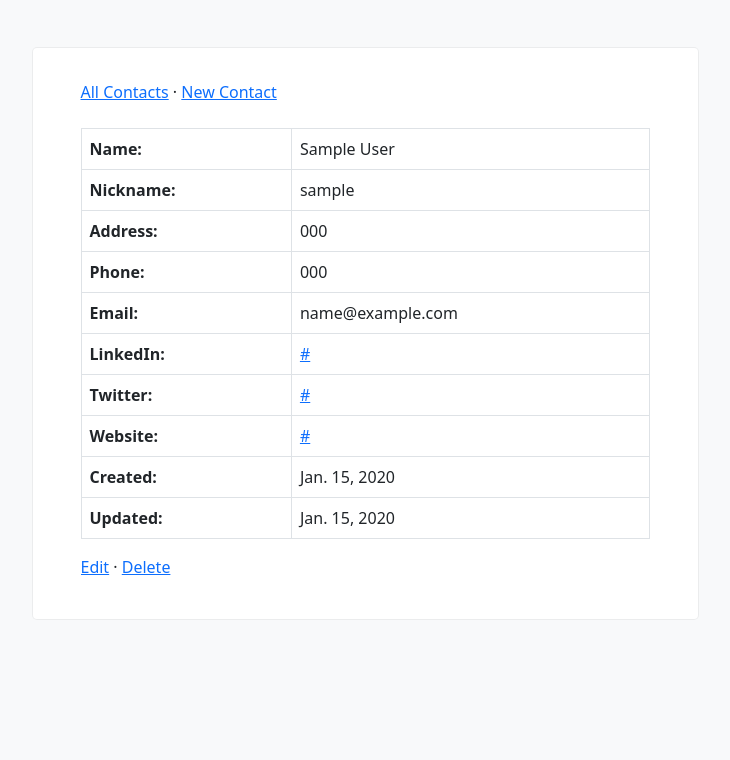
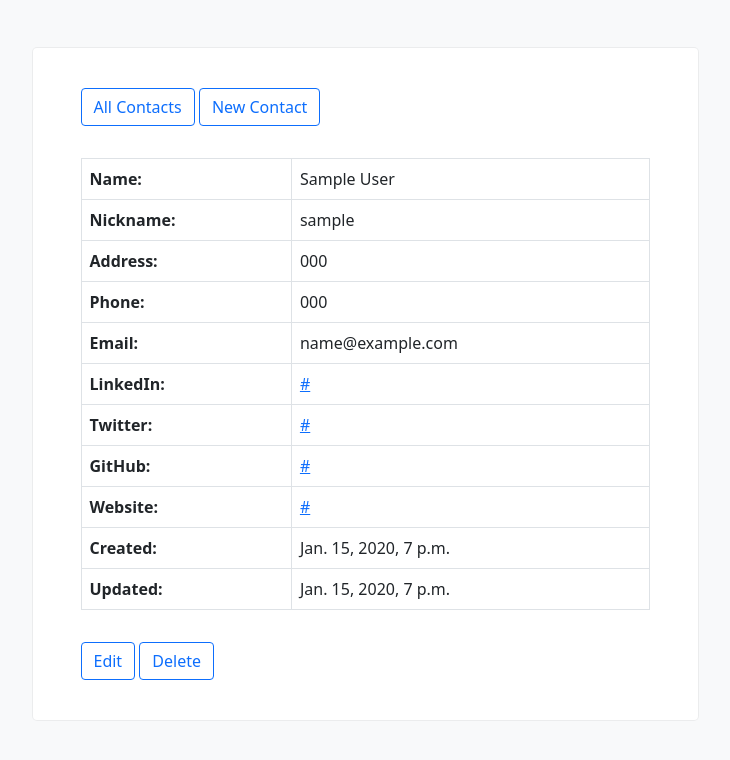
Before and after one commit to 4ka0/simple_contacts, a Django app: page /1/ in a window 1280 px wide. Shown: the top 760 px of the page, without its empty margins (275-1005 px from the left). Run offline with Django 3.2, Linux system fonts and the light colour scheme; tables that the repository leaves empty hold one stand-in row (values such as "Sample post").

Commit message:
MIsc. updates

```diff
--- a/contacts/forms.py
+++ b/contacts/forms.py
@@ -15,5 +15,6 @@ class ContactForm(forms.ModelForm):
             'email_address',
             'linkedin_url',
             'twitter_url',
+            'github_url',
             'personal_website'
         )
--- a/contacts/models.py
+++ b/contacts/models.py
@@ -7,14 +7,15 @@ class Contact(models.Model):
     first_name = models.CharField(max_length=50)
     last_name = models.CharField(max_length=50)
     nickname = models.CharField(max_length=50, blank=True)
-    postal_address = models.CharField(max_length=100, blank=True)
+    postal_address = models.CharField(max_length=200, blank=True)
     phone_number = models.CharField(max_length=50, blank=True)
-    email_address = models.EmailField(max_length=250, blank=True)
-    linkedin_url = models.URLField(max_length=200, blank=True)
-    twitter_url = models.URLField(max_length=200, blank=True)
-    personal_website = models.URLField(max_length=200, blank=True)
-    created_on = models.DateField(auto_now_add=True)
-    last_modified_on = models.DateField(timezone.now())
+    email_address = models.EmailField(max_length=200, blank=True)
+    linkedin_url = models.URLField(blank=True)
+    twitter_url = models.URLField(blank=True)
+    github_url = models.URLField(blank=True)
+    personal_website = models.URLField(blank=True)
+    created_on = models.DateTimeField(auto_now_add=True, null=True)
+    last_modified_on = models.DateTimeField(timezone.now(), null=True)
 
     class Meta:
         verbose_name_plural = 'contacts'
--- a/static/css/base.css
+++ b/static/css/base.css
@@ -9,3 +9,11 @@ html {
 .outline {
     box-shadow: rgba(0, 0, 0, 0.05) 0px 0px 0px 1px;
 }
+
+.text-gray {
+    color:#BBBBBB;
+}
+
+.navbar-color {
+    background-color: #FFFFFF;
+}
--- a/templates/base.html
+++ b/templates/base.html
@@ -15,11 +15,11 @@
             <div class="row justify-content-center">
                 <div class="col-7 px-5 py-4 mt-5 rounded bg-white outline">
 
-                    <nav class="navbar">
-                        <form class="form-inline">
-                            <a href="{% url 'contact_list' %}">All Contacts</a> &middot;
-                            <a href="{% url 'contact_new' %}">New Contact</a>
-                        </form>
+                    <nav class="navbar navbar-light navbar-color my-2">
+                        <div class="float-right">
+                            <a class="btn btn-outline-primary" role="button" href="{% url 'contact_list' %}">All Contacts</a>
+                            <a class="btn btn-outline-primary" role="button" href="{% url 'contact_new' %}">New Contact</a>
+                        </div>
                     </nav>
 
                     {% block content %}
--- a/templates/contact_detail.html
+++ b/templates/contact_detail.html
@@ -4,54 +4,144 @@
 
     <div class="table-responsive py-3">
         <table class="table table-bordered">
+          <tbody>
 
-          <tbody>
             <tr>
               <th scope="row">Name:</th>
               <td>{{ contact.first_name }} {{ contact.last_name }}</td>
             </tr>
+
             <tr>
               <th scope="row">Nickname:</th>
-              <td>{{ contact.nickname }}</td>
+              <td>
+                {% if contact.nickname %}
+                  {{ contact.nickname }}
+                {% else %}
+                  <div class="text-gray">
+                    None
+                  </div>
+                {% endif %}
+              </td>
             </tr>
+
             <tr>
               <th scope="row">Address:</th>
-              <td>{{ contact.postal_address }}</td>
+                <td>
+                  {% if contact.postal_address %}
+                    {{ contact.postal_address }}
+                  {% else %}
+                    <div class="text-gray">
+                      None
+                    </div>
+                  {% endif %}
+                </td>
             </tr>
+
             <tr>
               <th scope="row">Phone:</th>
-              <td>{{ contact.phone_number }}</td>
+              <td>
+                {% if contact.phone_number %}
+                  {{ contact.phone_number }}
+                {% else %}
+                  <div class="text-gray">
+                    None
+                  </div>
+                {% endif %}
+              </td>
             </tr>
+
             <tr>
               <th scope="row">Email:</th>
-              <td>{{ contact.email_address}}</td>
+              <td>
+                {% if contact.email_address %}
+                  {{ contact.email_address }}
+                {% else %}
+                  <div class="text-gray">
+                    None
+                  </div>
+                {% endif %}
+              </td>
             </tr>
+
             <tr>
               <th scope="row">LinkedIn:</th>
-              <td><a href="{{ contact.linkedin_url }}" target="_blank">{{ contact.linkedin_url }}</a></td>
+              <td>
+                {% if contact.linkedin_url %}
+                  <a href="{{ contact.linkedin_url }}" target="_blank">{{ contact.linkedin_url }}</a>
+                {% else %}
+                  <div class="text-gray">
+                    None
+                  </div>
+                {% endif %}
+              </td>
             </tr>
+
             <tr>
               <th scope="row">Twitter:</th>
-              <td><a href="{{ contact.twitter_url }}" target="_blank">{{ contact.twitter_url }}</a></td>
+              <td>
+                {% if contact.twitter_url %}
+                  <a href="{{ contact.twitter_url }}" target="_blank">{{ contact.twitter_url }}</a>
+                {% else %}
+                  <div class="text-gray">
+                    None
+                  </div>
+                {% endif %}
+              </td>
             </tr>
+
+            <tr>
+              <th scope="row">GitHub:</th>
+              <td>
+                {% if contact.github_url %}
+                  <a href="{{ contact.github_url }}" target="_blank">{{ contact.github_url }}</a>
+                {% else %}
+                  <div class="text-gray">
+                    None
+                  </div>
+                {% endif %}
+              </td>
+            </tr>
+
             <tr>
               <th scope="row">Website:</th>
-              <td><a href="{{ contact.personal_website }}" target="_blank">{{ contact.personal_website }}</a></td>
+              <td>
+                {% if contact.personal_website %}
+                  <a href="{{ contact.personal_website }}" target="_blank">{{ contact.personal_website }}</a>
+                {% else %}
+                  <div class="text-gray">
+                    None
+                  </div>
+                {% endif %}
+              </td>
             </tr>
+
             <tr>
               <th scope="row">Created:</th>
-              <td>{{ contact.created_on }}</td>
+              <td>
+                {{ contact.created_on }}
+              </td>
             </tr>
+
             <tr>
               <th scope="row">Updated:</th>
-              <td>{{ contact.last_modified_on }}</td>
+              <td>
+                {% if contact.last_modified_on %}
+                  {{ contact.last_modified_on }}
+                {% else %}
+                  <div class="text-gray">
+                    Never
+                  </div>
+                {% endif %}
+              </td>
             </tr>
+
           </tbody>
-
         </table>
 
-        <a href="{% url 'contact_edit' contact.pk %}">Edit</a> &middot;
-        <a href="{% url 'contact_delete' contact.pk %}">Delete</a>
+        <div class="float-right pt-3">
+          <a class="btn btn-outline-primary" role="button" href="{% url 'contact_edit' contact.pk %}">Edit</a>
+          <a class="btn btn-outline-primary" role="button" href="{% url 'contact_delete' contact.pk %}">Delete</a>
+        </div>
 
       </div>
 
--- a/templates/contact_list.html
+++ b/templates/contact_list.html
@@ -2,7 +2,7 @@
 
 {% block content %}
 
-    <nav class="navbar pb-3">
+    <nav class="navbar mb-3">
         <form class="form-inline">
             <a href="{% url 'contact_alphabet' 'A' %}">A</a> &middot;
             <a href="{% url 'contact_alphabet' 'B' %}">B</a> &middot;
```
Also changed, not shown: contacts/migrations/0004_auto_20210215_1031.py (added), contacts/migrations/0005_auto_20210215_1032.py (added), contacts/migrations/0006_auto_20210215_1037.py (added), contacts/migrations/0007_auto_20210215_1045.py (added), contacts/migrations/0008_auto_20210215_1127.py (added), contacts/migrations/0009_auto_20210215_1127.py (added), contacts/migrations/0010_auto_20210215_1137.py (added).
